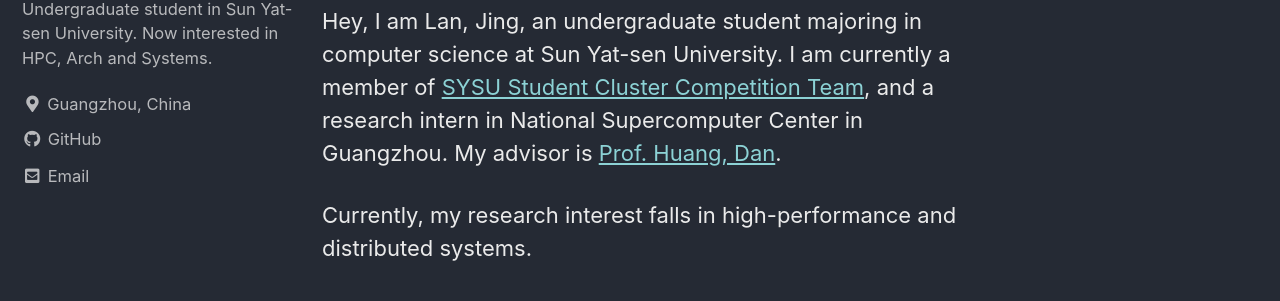
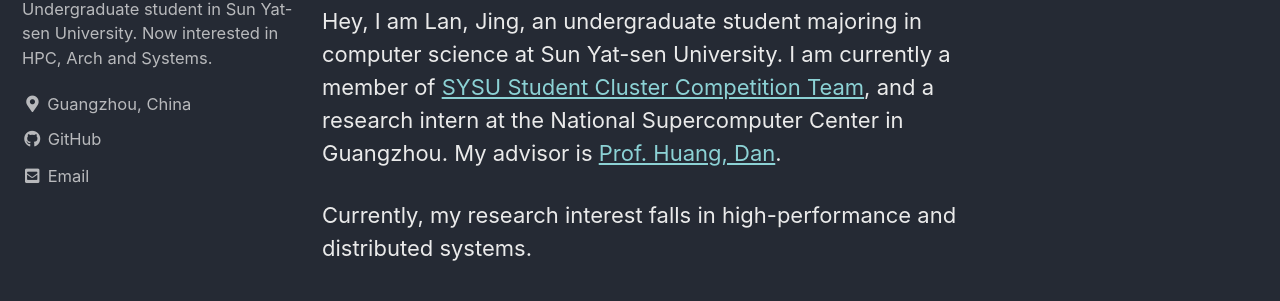
Before and after one commit to Lan-Jing/Lan-Jing.github.io, a Jekyll site: the page built from _pages/about.md, in a window 1280 px wide. Shown: the part 215-516 px from the top of the page. Built offline with Jekyll 4.4.1, drawn with Linux system fonts in a browser that asks for light colours; cached includes are drawn as plain includes.

Commit message:
small fix.

```diff
--- a/_pages/about.md
+++ b/_pages/about.md
@@ -5,6 +5,6 @@ permalink: /about/
 author_profile: falses
 ---
 
-Hey, I am Lan, Jing, an undergraduate student majoring in computer science at Sun Yat-sen University. I am currently a member of [SYSU Student Cluster Competition Team](https://github.com/SYSU-SCC), and a research intern in National Supercomputer Center in Guangzhou. My advisor is [Prof. Huang, Dan](https://scholar.google.com/citations?hl=en&user=Bo6PwnQAAAAJ).
+Hey, I am Lan, Jing, an undergraduate student majoring in computer science at Sun Yat-sen University. I am currently a member of [SYSU Student Cluster Competition Team](https://github.com/SYSU-SCC), and a research intern at the National Supercomputer Center in Guangzhou. My advisor is [Prof. Huang, Dan](https://scholar.google.com/citations?hl=en&user=Bo6PwnQAAAAJ).
 
 Currently, my research interest falls in high-performance and distributed systems.
```
Also changed, not shown: _posts/2021-4-13-flex&bison.md (+3 -3 lines).
